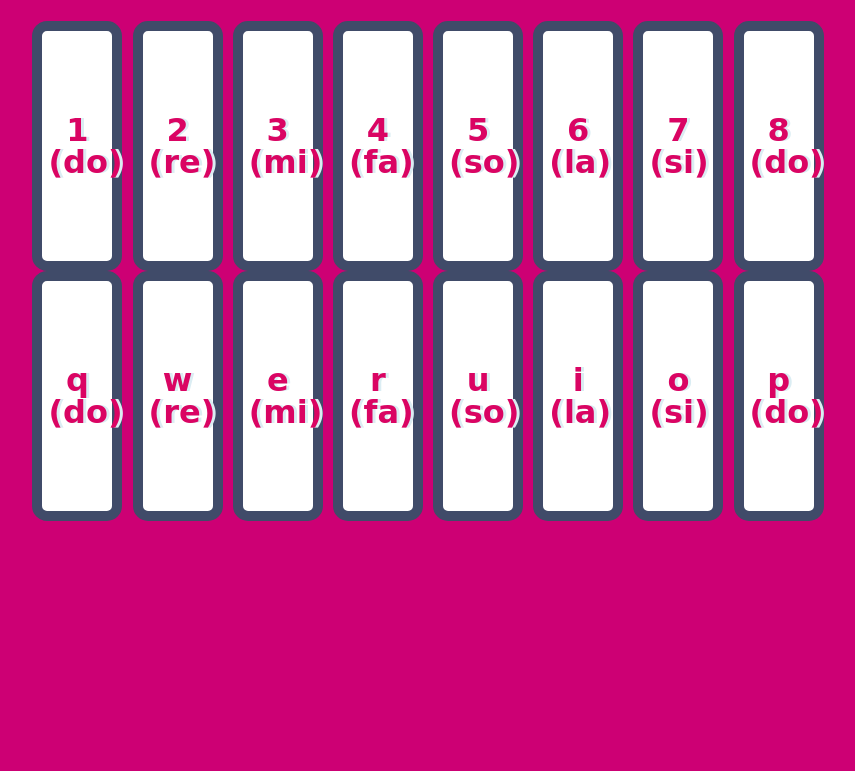
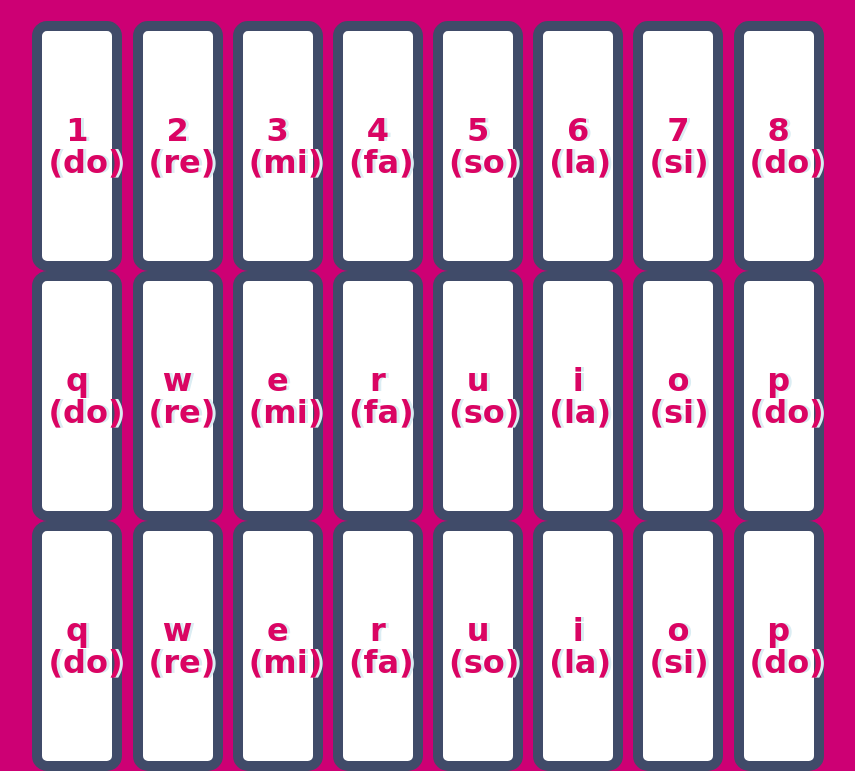
Before and after one commit to nrhikmah/piano, a plain HTML site: page index.html in a window 1280 px wide. Shown: the part 139-910 px from the top of the page, without its empty margins (212-1067 px from the left). Before the commit the page ends 800 px from the top, so only its background shows below. Drawn offline with Linux system fonts and the light colour scheme.

Commit message:
tambah sound octave 5

```diff
--- a/index.html
+++ b/index.html
@@ -33,6 +33,18 @@
 
     </section>
 
+    <section class="octave-5">
+        <button class="piano">q <br>(do)</button>
+        <button class="piano">w <br>(re)</button>
+        <button class="piano">e <br>(mi)</button>
+        <button class="piano">r <br>(fa)</button>
+        <button class="piano">u <br>(so)</button>
+        <button class="piano">i <br>(la)</button>
+        <button class="piano">o <br>(si)</button>
+        <button class="piano">p <br>(do)</button>
+
+    </section>
+
     <script src="script.js"></script>
 </body>
 
```
